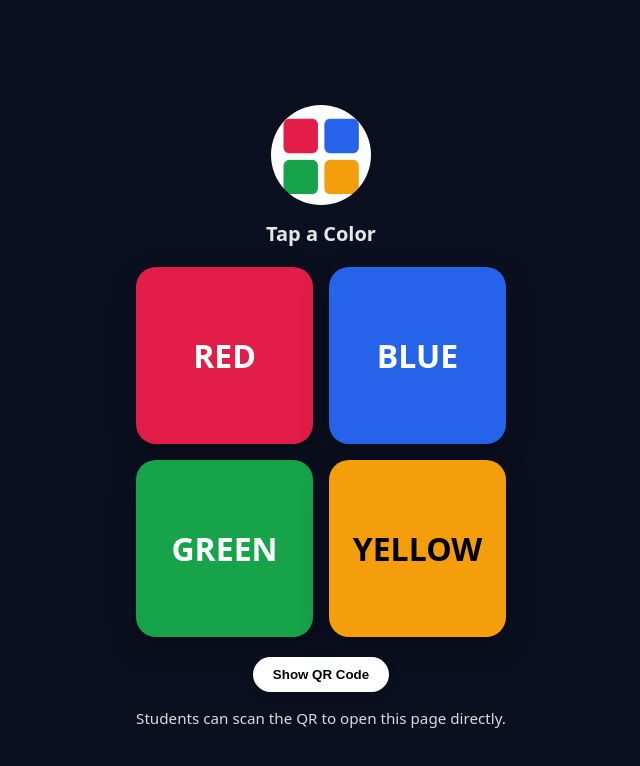
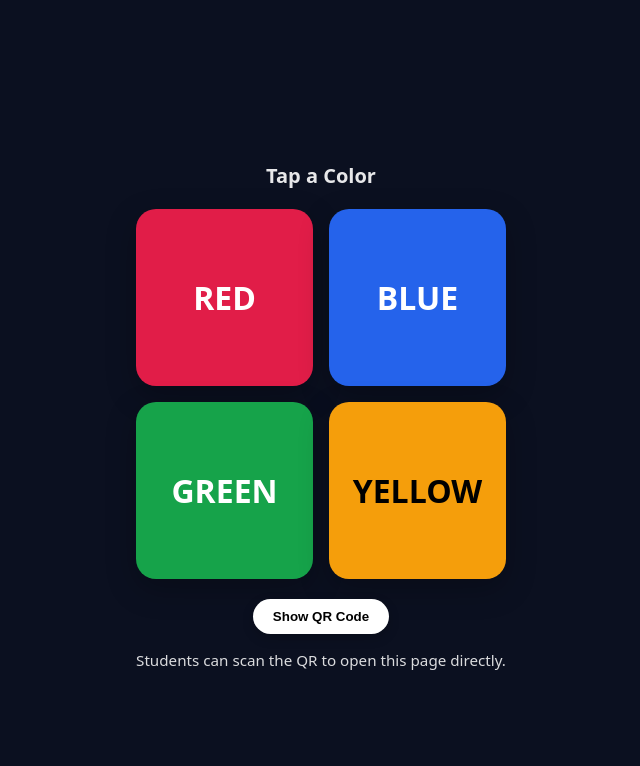
Before and after one commit to BegadE/ursa, a plain HTML site: page index.html in a window 1280 px wide. Shown: the whole page, without its empty margins (319-959 px from the left). Drawn offline with Linux system fonts and the light colour scheme.

Commit message:
Fixed Flavicon

```diff
--- a/index.html
+++ b/index.html
@@ -4,6 +4,7 @@
   <meta charset="utf-8" />
   <meta name="viewport" content="width=device-width,initial-scale=1" />
   <title>Color Poll</title>
+  <link rel="icon" href="ursa_logo.png" type="image/png">
   <style>
     :root { --gap: 16px; }
     html, body {
@@ -114,11 +115,9 @@
 <body>
   <div class="wrap">
     <main>
-      <header>
-        <!-- 💡 Replace 'logo.png' with your actual file (put it in same folder) -->
-        <img src="ursa_logo.png" alt="Logo" />
-        <h1>Tap a Color</h1>
-      </header>
+        <header>
+            <h1>Tap a Color</h1>
+        </header>
 
       <div class="grid">
         <a class="tile red"    href="color.html?c=%23e11d48">RED</a>
```
